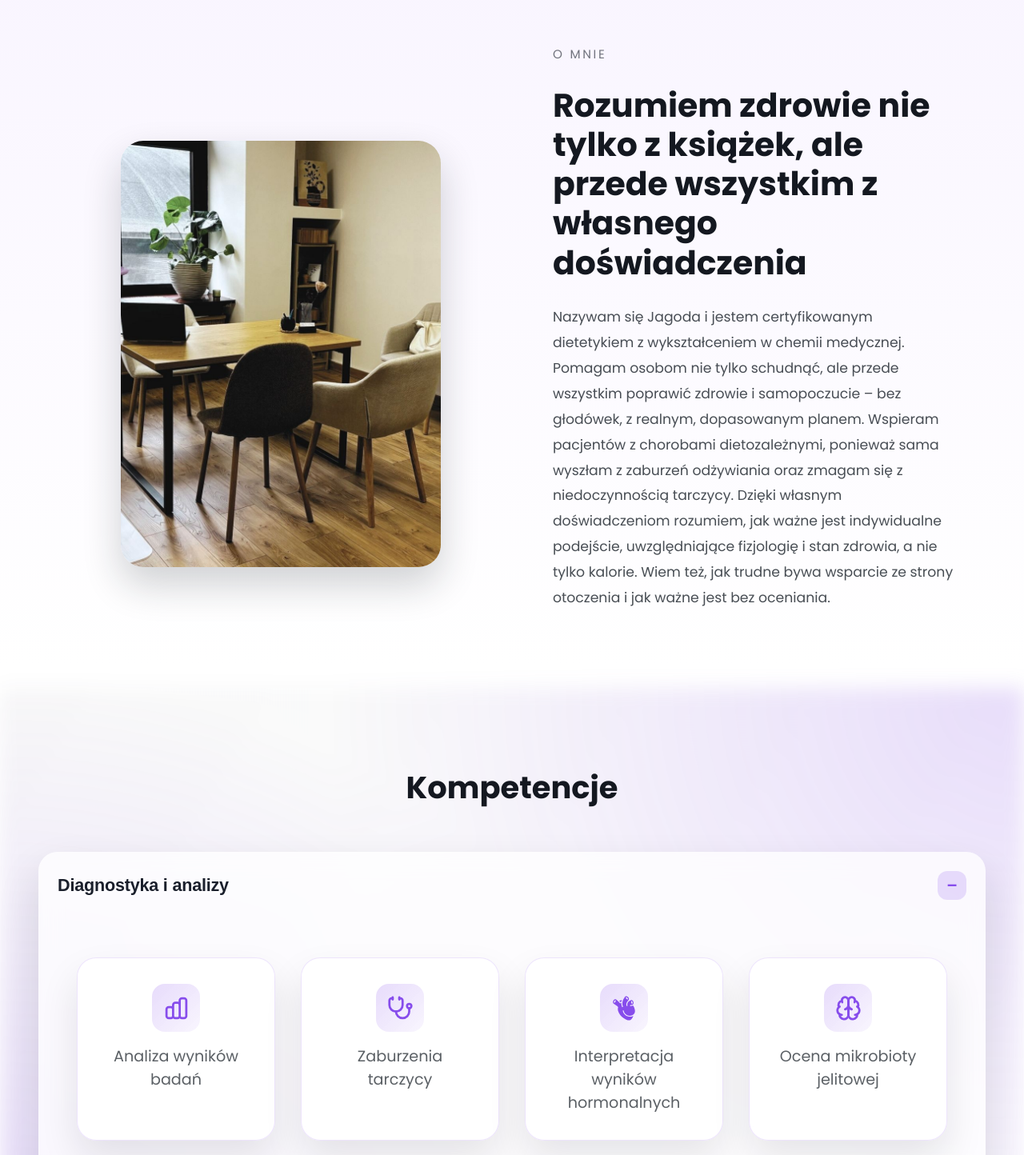
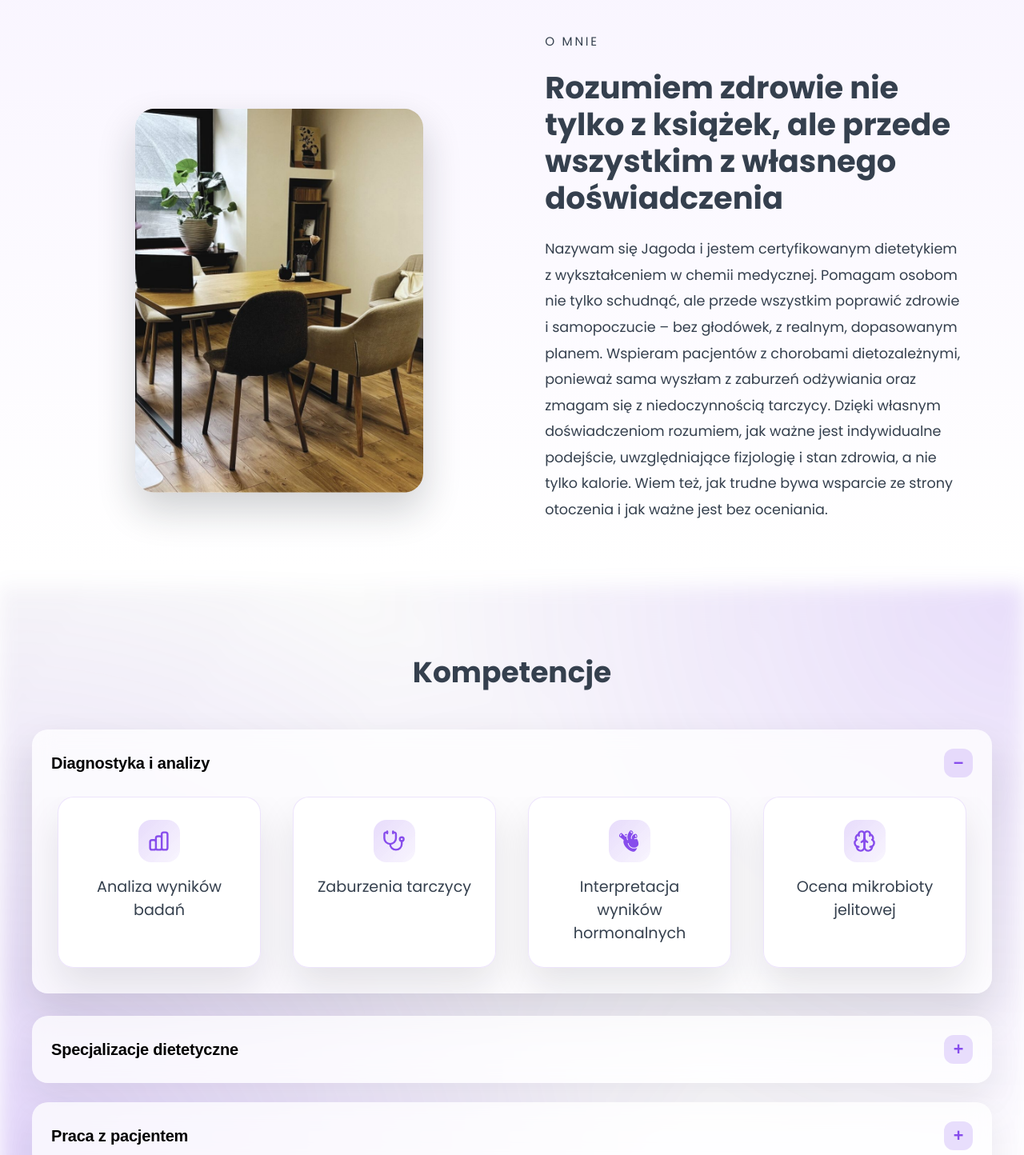
Before and after one commit to DawidZyluk/jagodowa-harmonia-next-js, a Next.js app: page / in a window 1280 px wide. Shown: the part 840-2284 px from the top of the page at 80% size. Built offline with nearby package versions, Linux system fonts and the light colour scheme.

Commit message:
Refine AboutSection and HeaderSection styles: adjust padding, margins, and font sizes for improved layout; enhance accordion transition effects and update color for better readability in HeaderSection.

```diff
--- a/app/sections/AboutSection/AboutSection.scss
+++ b/app/sections/AboutSection/AboutSection.scss
@@ -2,28 +2,28 @@
 
 .about-section {
   position: relative;
-  padding: clamp(4rem, 9vw, 6rem) 0;
+  padding: 5rem 0;
   background: linear-gradient(180deg, #f9f5ff 0%, #ffffff 45%, rgba(255, 255, 255, 0) 100%);
   overflow: hidden;
 
   &__content {
     max-width: 1200px;
     margin: 0 auto;
-    padding: 0 clamp(1.5rem, 4vw, 3rem);
+    padding: 0 2rem;
     display: grid;
     grid-template-columns: minmax(0, 1.05fr) minmax(0, 1fr);
     align-items: center;
-    gap: clamp(2.5rem, 6vw, 5rem);
+    gap: 3.5rem;
 
     @media (max-width: bp.$breakpoint-md) {
       grid-template-columns: 1fr;
-      gap: clamp(2rem, 6vw, 3.5rem);
+      gap: 2.5rem;
     }
   }
 
   &__media {
     position: relative;
-    max-width: clamp(320px, 34vw, 400px);
+    max-width: 360px;
     margin-inline: auto;
     transform: translateY(6%);
 
@@ -34,7 +34,7 @@
 
   &__image {
     position: relative;
-    border-radius: clamp(1rem, 3vw, 1.75rem);
+    border-radius: 1.5rem;
     overflow: hidden;
     box-shadow: 0 22px 48px rgba(21, 28, 36, 0.2);
     aspect-ratio: 3 / 4;
@@ -71,26 +71,23 @@
   &__copy {
     display: flex;
     flex-direction: column;
-    gap: clamp(1.25rem, 3vw, 1.75rem);
+    gap: 1.5rem;
   }
 
   &__eyebrow {
     font-size: 0.95rem;
     letter-spacing: 0.18em;
     text-transform: uppercase;
-    color: rgba(21, 28, 36, 0.6);
   }
 
   &__title {
-    font-size: clamp(2rem, 3.2vw, 2.75rem);
+    font-size: 2.4rem;
     line-height: 1.2;
-    color: #141820;
   }
 
   &__paragraph {
-    font-size: clamp(1rem, 1.35vw, 1.15rem);
+    font-size: 1.1rem;
     line-height: 1.85;
-    color: rgba(21, 28, 36, 0.78);
   }
 
   &__button {
@@ -99,8 +96,8 @@
 
   &__metrics {
     position: relative;
-    margin-top: clamp(4rem, 9vw, 6rem);
-    padding: clamp(4rem, 9vw, 6rem) clamp(1.5rem, 5vw, 3rem);
+    margin-top: 5rem;
+    padding: 5rem 2.5rem;
   }
 
   &__metrics-background {
@@ -120,25 +117,25 @@
     z-index: 1;
     display: flex;
     flex-direction: column;
-    gap: clamp(2rem, 6vw, 3.5rem);
+    gap: 3rem;
   }
 
   &__metrics-title {
     text-align: center;
-    font-size: clamp(2rem, 3vw, 2.5rem);
-    color: #141820;
+    font-size: 2.25rem;
   }
 
   &__metrics-grid {
     display: grid;
     grid-template-columns: repeat(auto-fit, minmax(200px, 1fr));
-    gap: clamp(1.25rem, 3vw, 2rem);
-    padding: 3rem;
+    gap: 2.5rem;
+    padding: 2rem;
+    padding-top: 0;
   }
 
   &__metric-card {
-    padding: clamp(1.5rem, 4vw, 2rem);
-    border-radius: clamp(1rem, 3vw, 1.5rem);
+    padding: 1.75rem;
+    border-radius: 1.25rem;
     background: rgba(255, 255, 255, 0.82);
     border: 1px solid rgba(135, 77, 236, 0.15);
     backdrop-filter: blur(10px);
@@ -158,8 +155,8 @@
     display: inline-flex;
     align-items: center;
     justify-content: center;
-    width: clamp(3rem, 5vw, 3.75rem);
-    height: clamp(3rem, 5vw, 3.75rem);
+    width: 3.3rem;
+    height: 3.3rem;
     margin: 0 auto 1rem;
     border-radius: 1rem;
     background: linear-gradient(135deg, rgba(135, 77, 236, 0.2), rgba(135, 77, 236, 0.05));
@@ -172,18 +169,17 @@
   }
 
   &__metric-label {
-    font-size: clamp(1.1rem, 1.5vw, 1.25rem);
-    color: rgba(21, 28, 36, 0.7);
+    font-size: 1.2rem;
   }
 
   &__accordion {
     display: flex;
     flex-direction: column;
-    gap: clamp(1rem, 3vw, 1.75rem);
+    gap: 1.5rem;
   }
 
   &__accordion-item {
-    border-radius: clamp(1rem, 2.5vw, 1.5rem);
+    border-radius: 1.25rem;
     background: rgba(255, 255, 255, 0.75);
     box-shadow: 0 18px 40px rgba(20, 24, 32, 0.08);
     backdrop-filter: blur(14px);
@@ -202,13 +198,12 @@
     display: flex;
     justify-content: space-between;
     align-items: center;
-    padding:1.5rem;
+    padding: 1.5rem;
     background: none;
     border: none;
     cursor: pointer;
-    font-size: clamp(1.15rem, 1.8vw, 1.35rem);
+    font-size: 1.25rem;
     font-weight: 600;
-    color: #1a1f2b;
     letter-spacing: -0.01em;
     text-align: left;
     gap: 1.5rem;
--- a/app/sections/HeaderSection/HeaderSection.scss
+++ b/app/sections/HeaderSection/HeaderSection.scss
@@ -58,16 +58,17 @@
   }
 
   &__title {
-    font-size: clamp(2.25rem, 4vw, 3.25rem);
+    font-size: 2.8rem;
     letter-spacing: -0.04em;
     line-height: 1.1;
     font-weight: 700;
   }
 
   &__description {
-    font-size: clamp(1rem, 1.2vw, 1.125rem);
+    font-size: 1.1rem;
     line-height: 1.7;
     font-weight: 400;
+    color: rgba(247, 249, 251, 0.85);
   }
 
   &__content-mobile {
```
